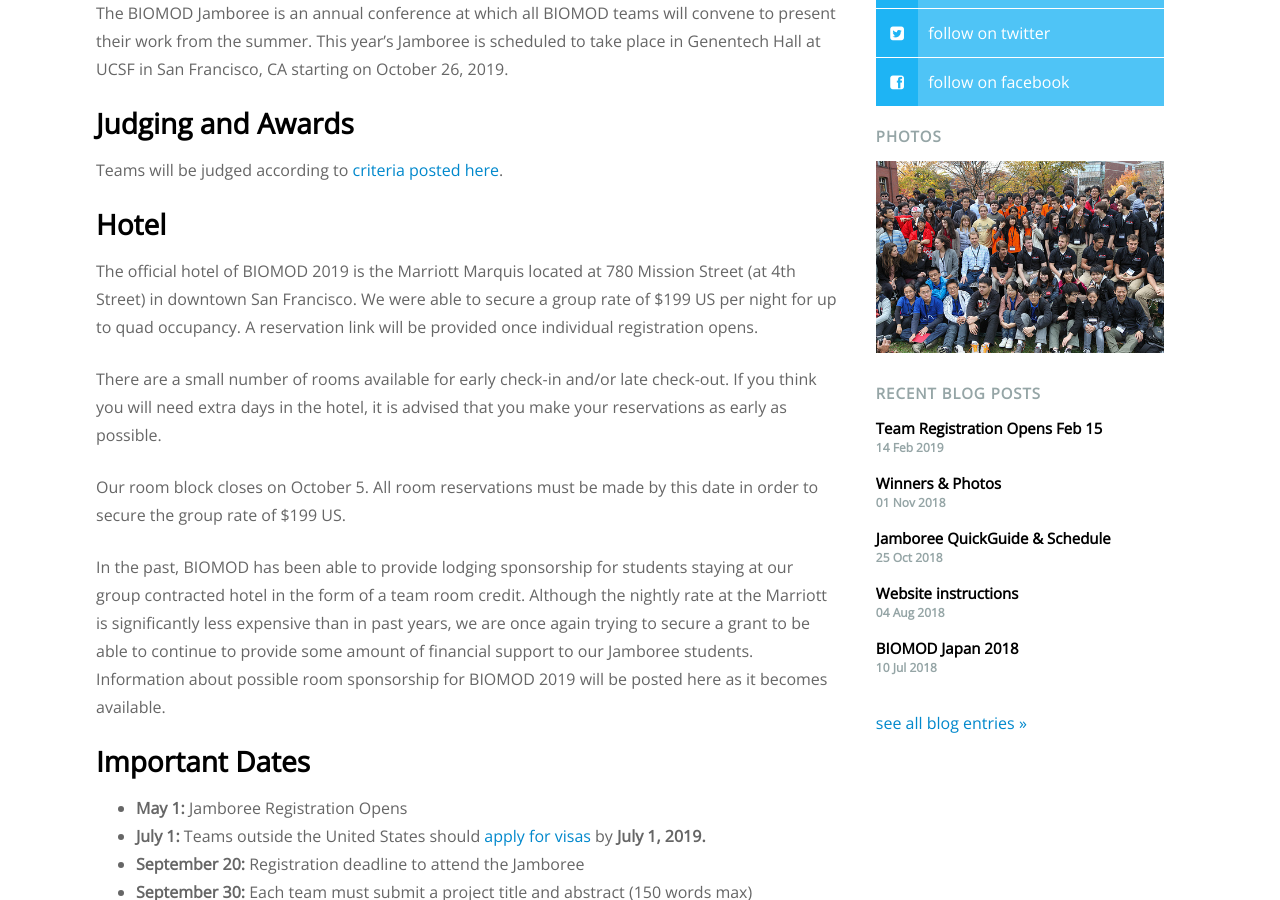
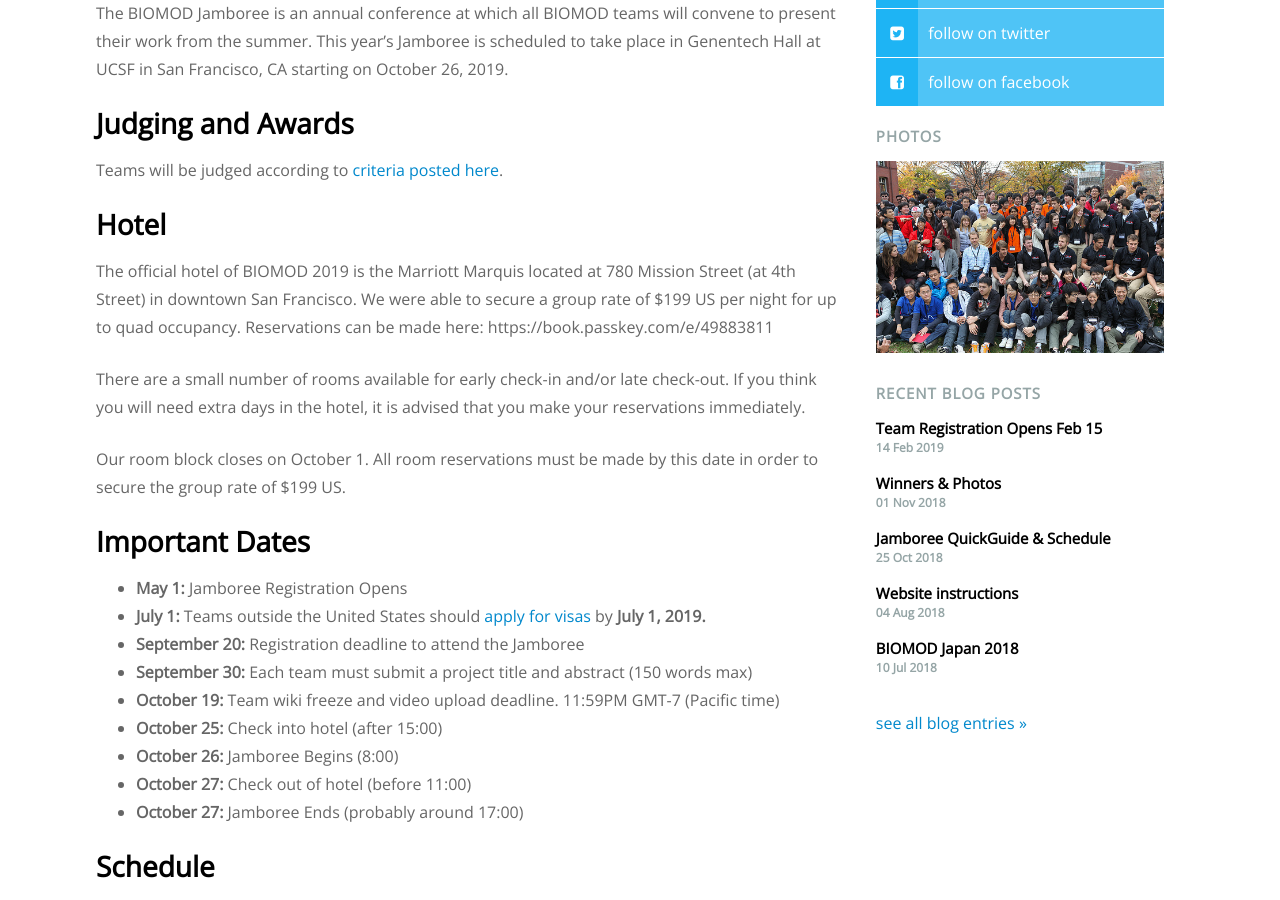
Before and after one commit to sdouglas/biomod, a Jekyll site: the page built from jamboree/index.md, in a window 1280 px wide and 900 px high, scrolled down 263 px. Built offline with Jekyll 4.4.1, drawn with Linux system fonts in a browser that asks for light colours; nearby versions of some CDN libraries.

Commit message:
updated due date

```diff
--- a/jamboree/index.md
+++ b/jamboree/index.md
@@ -15,13 +15,12 @@
 
 ## Hotel
 
-The official hotel of BIOMOD 2019 is the Marriott Marquis located at 780 Mission Street (at 4th Street) in downtown San Francisco.  We were able to secure a group rate of $199 US per night for up to quad occupancy.  A reservation link will be provided once individual registration opens.
+The official hotel of BIOMOD 2019 is the Marriott Marquis located at 780 Mission Street (at 4th Street) in downtown San Francisco.  We were able to secure a group rate of $199 US per night for up to quad occupancy.  Reservations can be made here:  https://book.passkey.com/e/49883811
 
-There are a small number of rooms available for early check-in and/or late check-out.  If you think you will need extra days in the hotel, it is advised that you make your reservations as early as possible.
+There are a small number of rooms available for early check-in and/or late check-out.  If you think you will need extra days in the hotel, it is advised that you make your reservations immediately.
 
-Our room block closes on October 5.  All room reservations must be made by this date in order to secure the group rate of $199 US.
+Our room block closes on October 1.  All room reservations must be made by this date in order to secure the group rate of $199 US.
 
-In the past, BIOMOD has been able to provide lodging sponsorship for students staying at our group contracted hotel in the form of a team room credit. Although the nightly rate at the Marriott is significantly less expensive than in past years, we are once again trying to secure a grant to be able to continue to provide some amount of financial support to our Jamboree students.  Information about possible room sponsorship for BIOMOD 2019 will be posted here as it becomes available.
 
 ## Important Dates
 
```
Also changed, not shown: requirements/index.md (+1 -1 lines).
